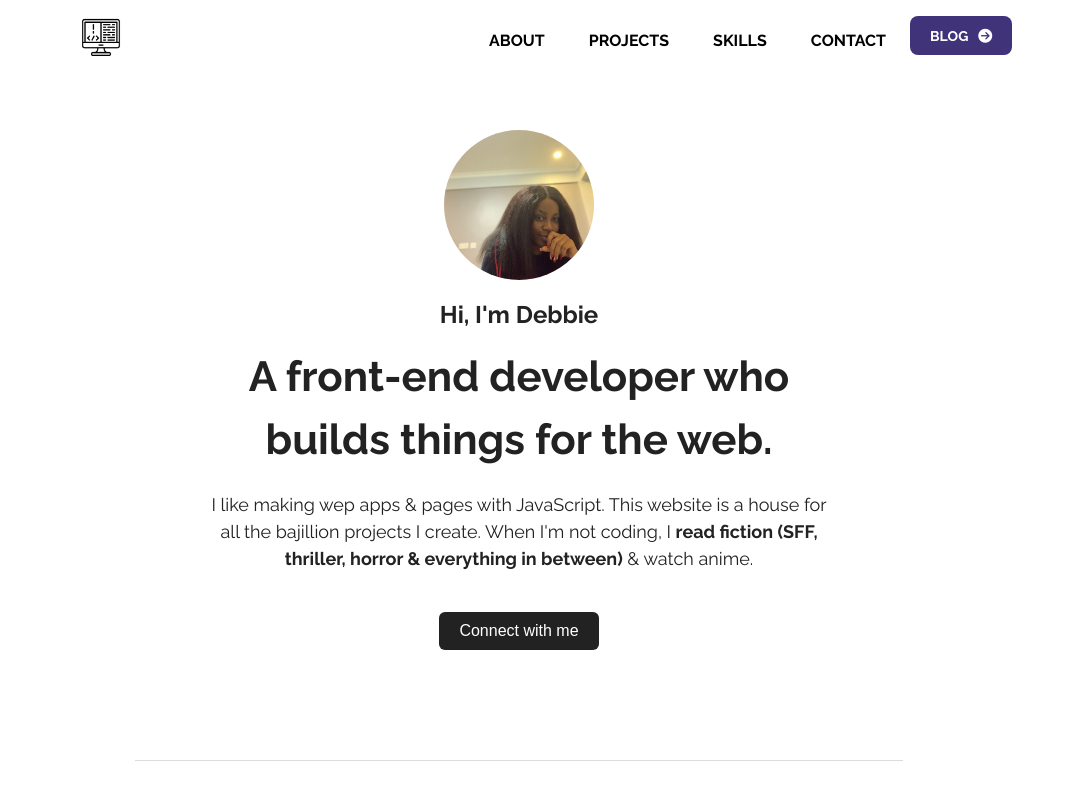
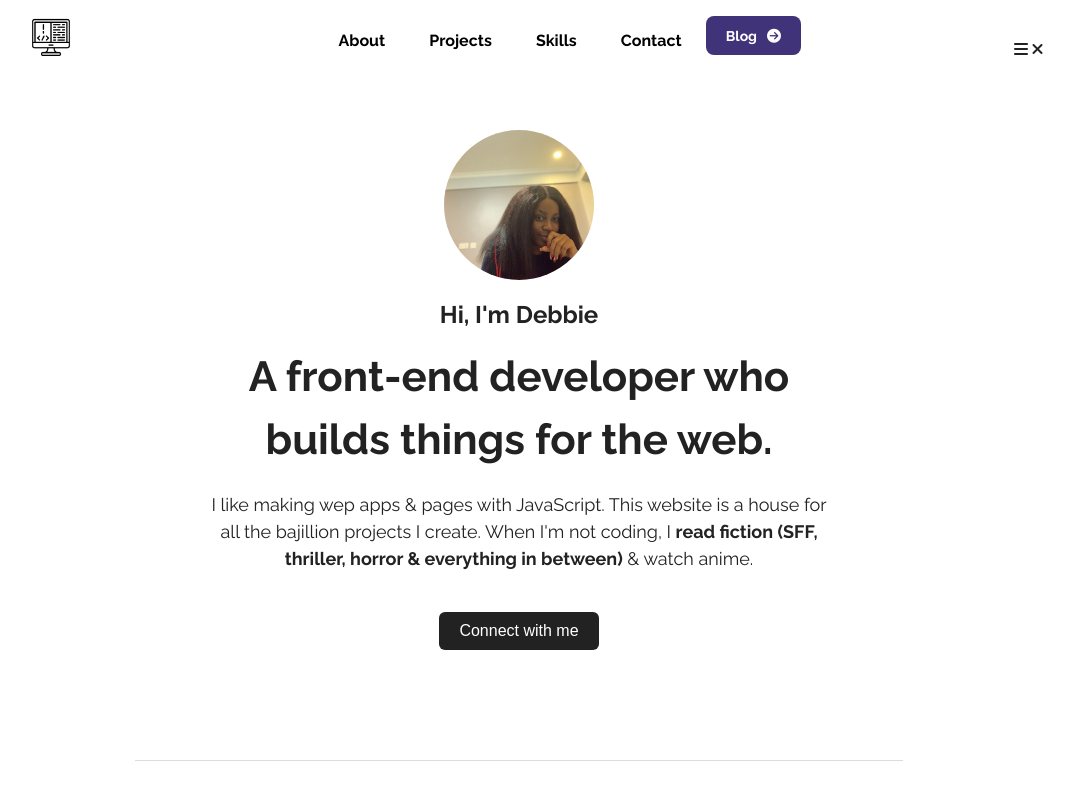
Before and after one commit to thatgirldorian/portfolio-website, a plain HTML site: page index.html in a window 1280 px wide. Shown: the top 786 px of the page, without its empty margins (121-1195 px from the left). Drawn offline with Linux system fonts and the light colour scheme.

Commit message:
Merged pull request and added hamburger icons

```diff
--- a/index.html
+++ b/index.html
@@ -18,13 +18,17 @@
             <div class="header-logo">
                 <img src="./images/new-logo.png" alt="Logo">
             </div>
-            <div class="header-items">
-                <h4>ABOUT</h4>
-                <h4>PROJECTS</h4>
-                <h4>SKILLS</h4>
-                <h4>CONTACT</h4>
-                <h4 id="blog"><a href="https://codechunks.hashnode.dev/" target="_blank">BLOG<i class="fa-solid fa-circle-arrow-right"></i></a></h4>
+            <div class="header-items menu">
+                <h4 class="menuItem">About</h4>
+                <h4 class="menuItem">Projects</h4>
+                <h4 class="menuItem">Skills</h4>
+                <h4 class="menuItem">Contact</h4>
+                <h4 class="menuItem" id="blog"><a href="https://codechunks.hashnode.dev/" target="_blank">Blog<i class="fa-solid fa-circle-arrow-right"></i></a></h4>
             </div>
+            <button class="hamburger">
+                <i class="menuIcon fa-solid fa-bars"></i>
+                <i class="menuClose fa-solid fa-xmark"></i>
+            </button>
     </header>
 
     <!-- Quick description -->
@@ -77,7 +81,7 @@
             </article>
 
             <article class="project-box">
-                <h4>Time App</h4>
+                <h4>Timer App</h4>
                 <img src="./images/timer4.png" alt="project-img">
                 <p>A timer built with vanilla JavaScript</p>
                 <div class="buttons">
--- a/style.css
+++ b/style.css
@@ -61,6 +61,14 @@ header {
     padding: 0 20px;
 }
 
+.header-items h4:hover {
+    text-decoration: underline;
+    text-decoration-color: #41337A;
+    text-decoration-thickness: 3px;
+    cursor: pointer;
+    text-underline-offset: 1px;
+}
+
 #blog {
         padding: 10px 20px 10px 20px;
         position: relative;
@@ -77,6 +85,12 @@ header {
 
 #blog .fa-solid {
     padding-left: 10px;
+}
+
+/* Hamburger menu styles */
+.hamburger  {
+    background-color: white;
+    color: #222222;
 }
 
 
```
